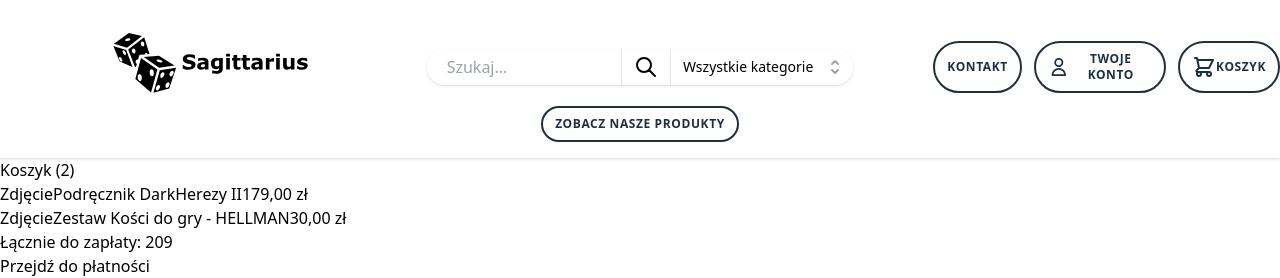
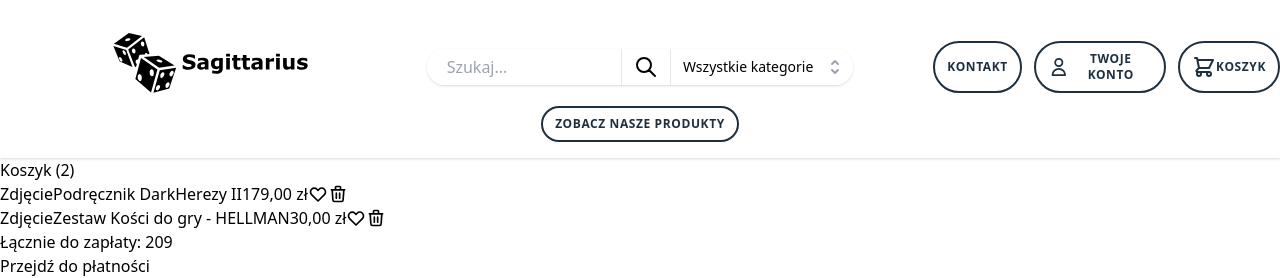
Before and after one commit to Lorn-Hukka/IO, a Next.js app: page /cart in a window 1280 px wide. Shown: the top 278 px of the page. Built offline with nearby package versions, Linux system fonts and the light colour scheme.

Commit message:
Dodano ikony

```diff
--- a/components/CartItem.js
+++ b/components/CartItem.js
@@ -1,3 +1,5 @@
+import { TrashIcon } from '@heroicons/react/outline'
+import { HeartIcon } from '@heroicons/react/outline'
 const CartItem = ({ product }) => {
     return (
         <div className="flex items-center">
@@ -8,10 +10,13 @@ const CartItem = ({ product }) => {
             <div>
                 {product.name}
             </div>
+
+            <div>
                 {product.price}
-            <div>
+            </div>
+            <HeartIcon className="h-5 w-5"/>
+            <TrashIcon className="h-5 w-5"/>
 
-            </div>
         </div>
      );
 }
```
